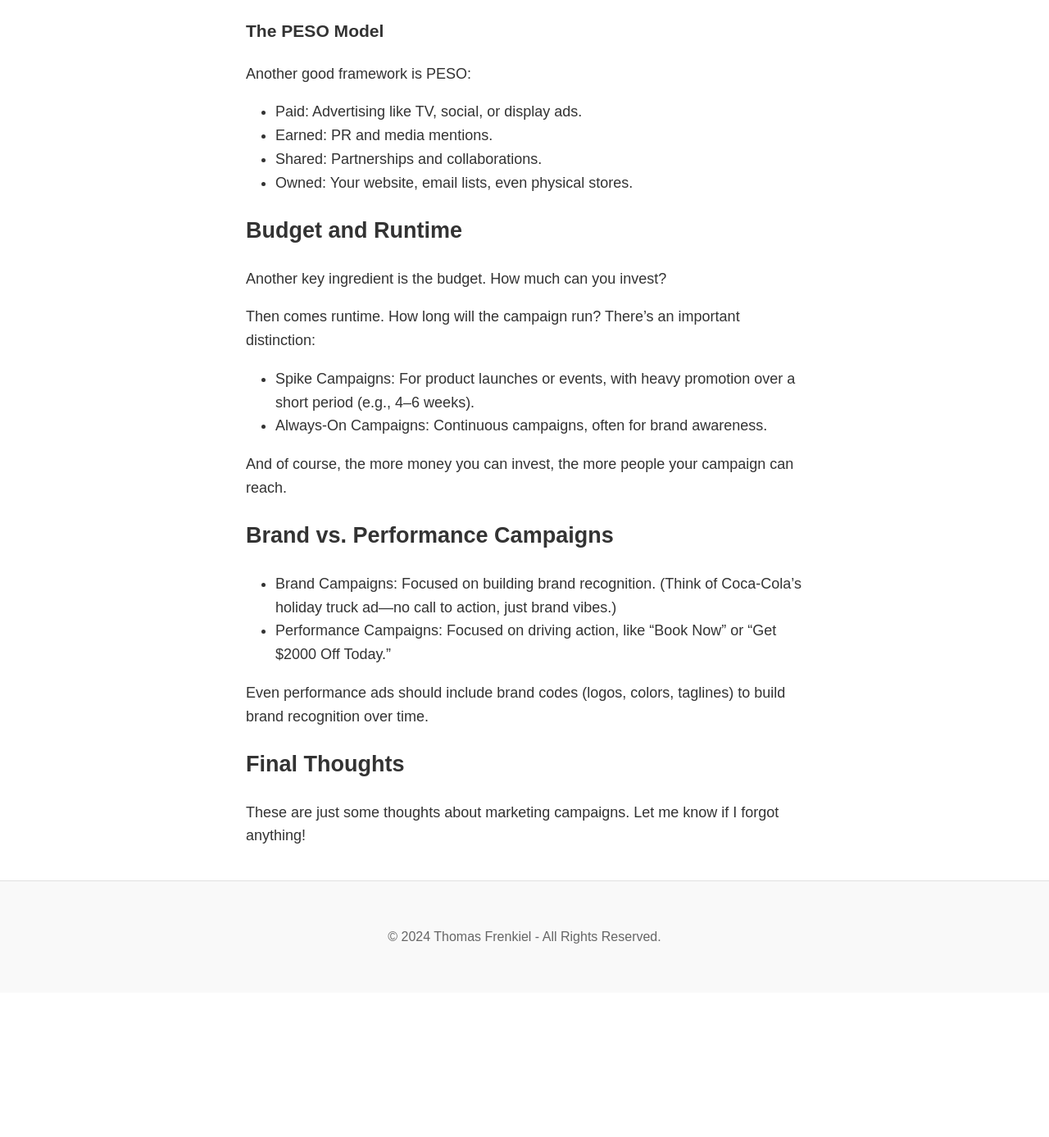
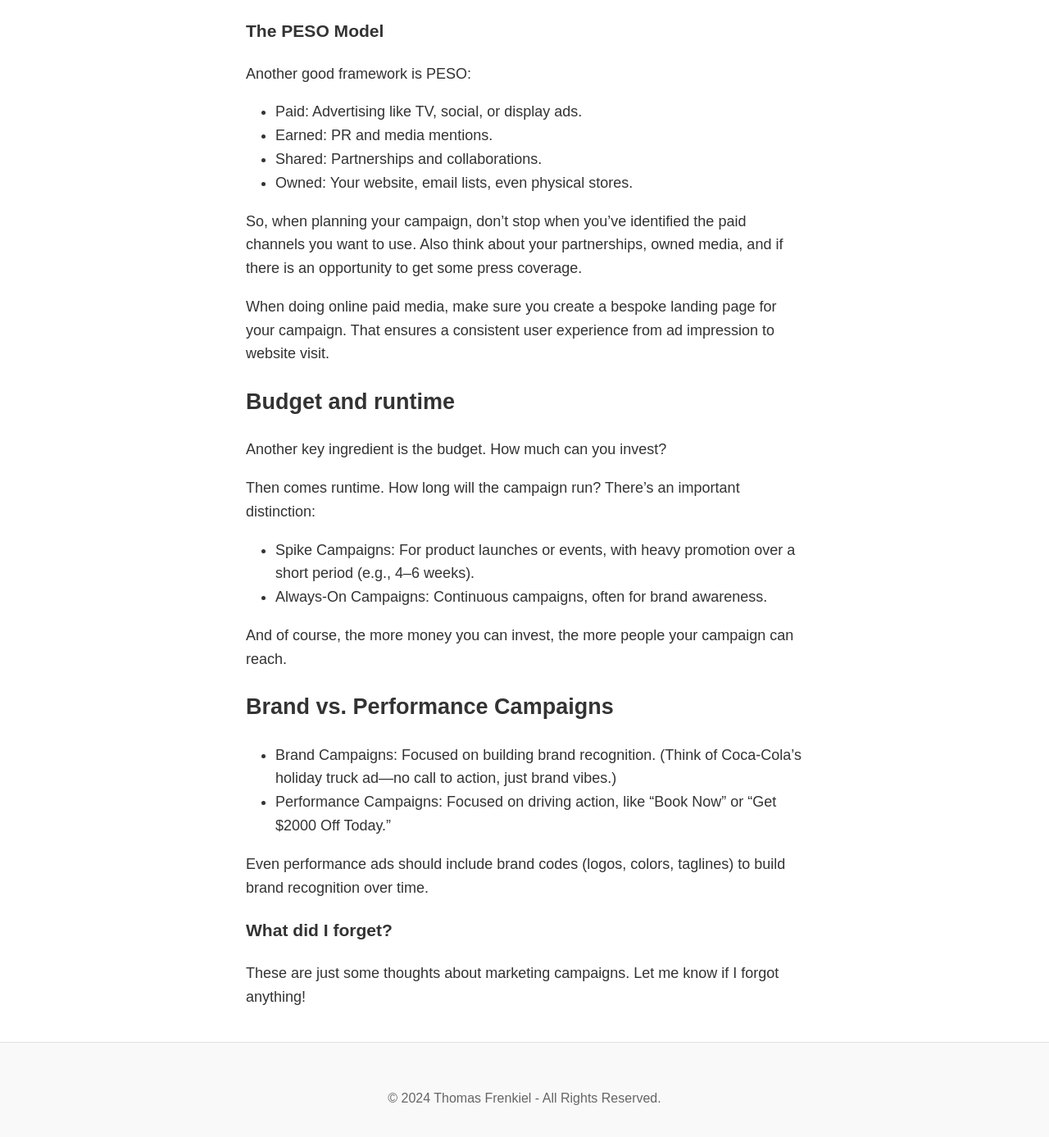
Before and after one commit to tfrenkiel040/website, a Jekyll site: the page built from _posts/2025-02-10-thoughts-about-campaigns.md, in a window 1280 px wide and 1400 px high, scrolled down 3109 px. Shown: the top 1387 px of the window at 82% size. Built offline with Jekyll 4.4.1, drawn with Linux system fonts in a browser that asks for light colours; before the commit the page ends 4320 px from its top, so only the background shows below that.

Commit message:
Update 2025-02-10-thoughts-about-campaigns.md

```diff
--- a/_posts/2025-02-10-thoughts-about-campaigns.md
+++ b/_posts/2025-02-10-thoughts-about-campaigns.md
@@ -90,7 +90,11 @@ Another good framework is PESO:
 - Shared: Partnerships and collaborations.
 - Owned: Your website, email lists, even physical stores.
 
-## Budget and Runtime
+So, when planning your campaign, don't stop when you've identified the paid channels you want to use. Also think about your partnerships, owned media, and if there is an opportunity to get some press coverage.
+
+When doing online paid media, make sure you create a bespoke landing page for your campaign. That ensures a consistent user experience from ad impression to website visit.
+
+## Budget and runtime
 
 Another key ingredient is the budget. How much can you invest?
 
@@ -108,6 +112,6 @@ And of course, the more money you can invest, the more people your campaign can
 
 Even performance ads should include brand codes (logos, colors, taglines) to build brand recognition over time.
 
-## Final Thoughts
+### What did I forget?
 
 These are just some thoughts about marketing campaigns. Let me know if I forgot anything!
```
